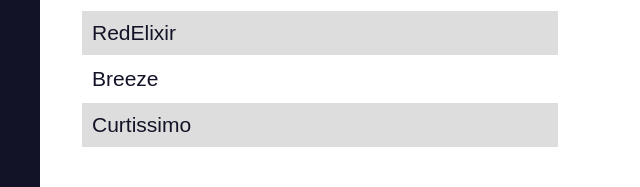
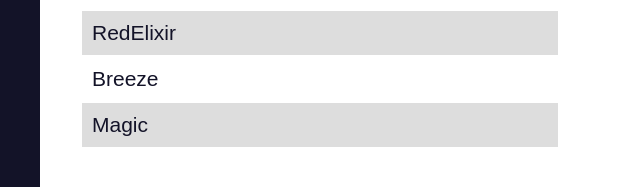
Before and after one commit to ckhawks/DPLSite, a plain HTML site: page index.html in a window 1280 px wide. Shown: the part 2854-3041 px from the top of the page, 60-700 px from the left. Drawn offline with Linux system fonts and the light colour scheme; a script that the page names is missing; a web font is replaced by a local one.

Commit message:
fixed Magic name

```diff
--- a/index.html
+++ b/index.html
@@ -123,7 +123,7 @@
                       <td class>Breeze</td>
                     </tr>
                     <tr>
-                      <td class>Curtissimo</td>
+                      <td class>Magic</td>
                     </tr>
                   </tbody>
                   </table>
```
